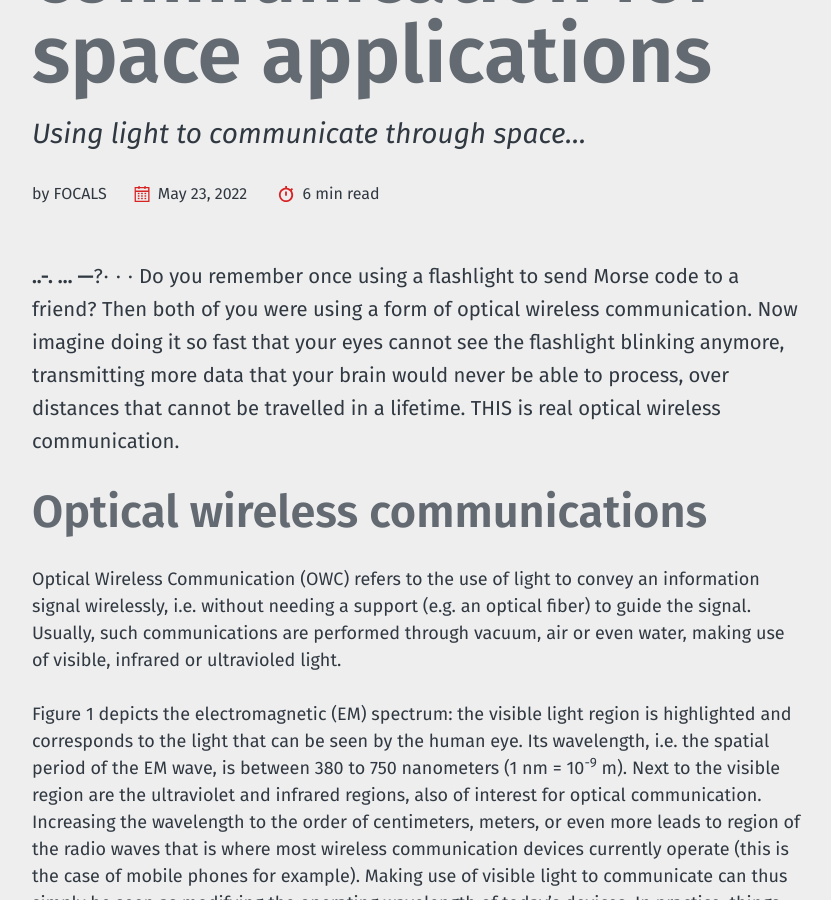
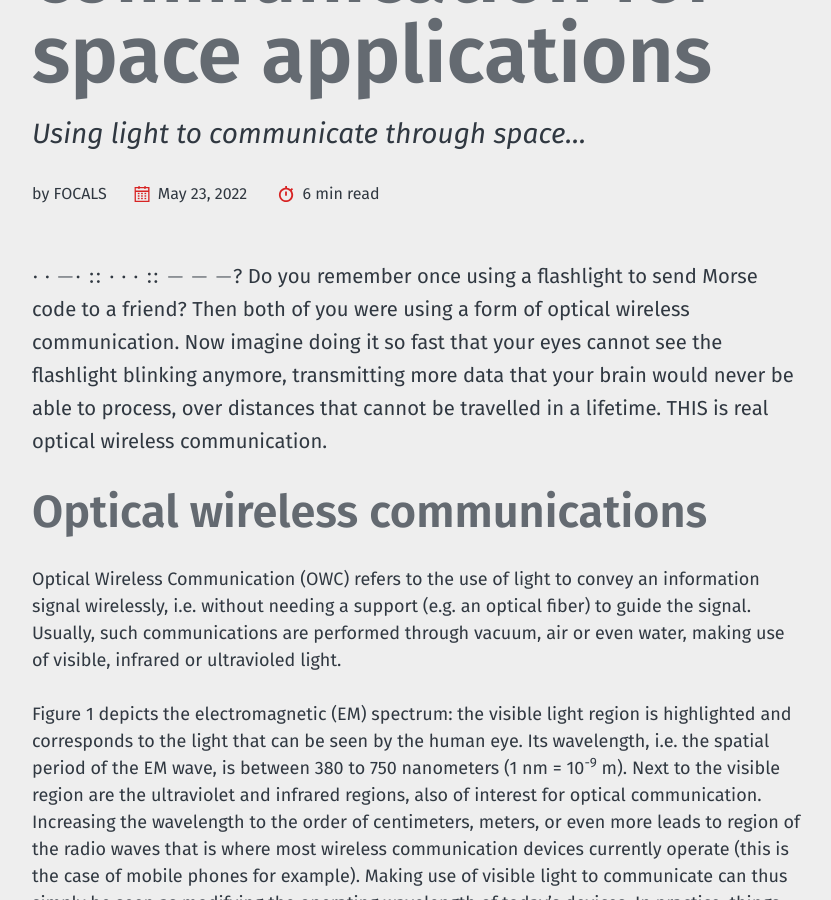
Before and after one commit to floqua/floqua.github.io, a Jekyll site: the page built from _posts/2022-05-23-introduction-to-optical-communication.md, in a window 1280 px wide and 900 px high, scrolled down 314 px. Shown: the whole window, without its empty margins (40-871 px from the left). Built offline with Jekyll 4.4.1, drawn with Linux system fonts in a browser that asks for light colours; formulas are drawn with MathJax 3.

Commit message:
Update 2022-05-23-introduction-to-optical-communication.md

```diff
--- a/_posts/2022-05-23-introduction-to-optical-communication.md
+++ b/_posts/2022-05-23-introduction-to-optical-communication.md
@@ -7,7 +7,7 @@
   - Free space optical communications
 ---
 
-**..-.  ...  ---**?$\cdot \cdot \cdot$ Do you remember once using a flashlight to send Morse code to a friend? Then both of you were using a form of optical wireless communication. Now imagine doing it so fast that your eyes cannot see the flashlight blinking anymore, transmitting more data that your brain would never be able to process, over distances that cannot be travelled in a lifetime. THIS is real optical wireless communication.
+$\cdot \cdot - \cdot \:\: \cdot \cdot \cdot \:\: - - -$? Do you remember once using a flashlight to send Morse code to a friend? Then both of you were using a form of optical wireless communication. Now imagine doing it so fast that your eyes cannot see the flashlight blinking anymore, transmitting more data that your brain would never be able to process, over distances that cannot be travelled in a lifetime. THIS is real optical wireless communication.
 
 # Optical wireless communications
 Optical Wireless Communication (OWC) refers to the use of light to convey an information signal wirelessly, i.e. without needing a support (e.g. an optical fiber) to guide the signal. Usually, such communications are performed through vacuum, air or even water, making use of visible, infrared or ultravioled light.
```
